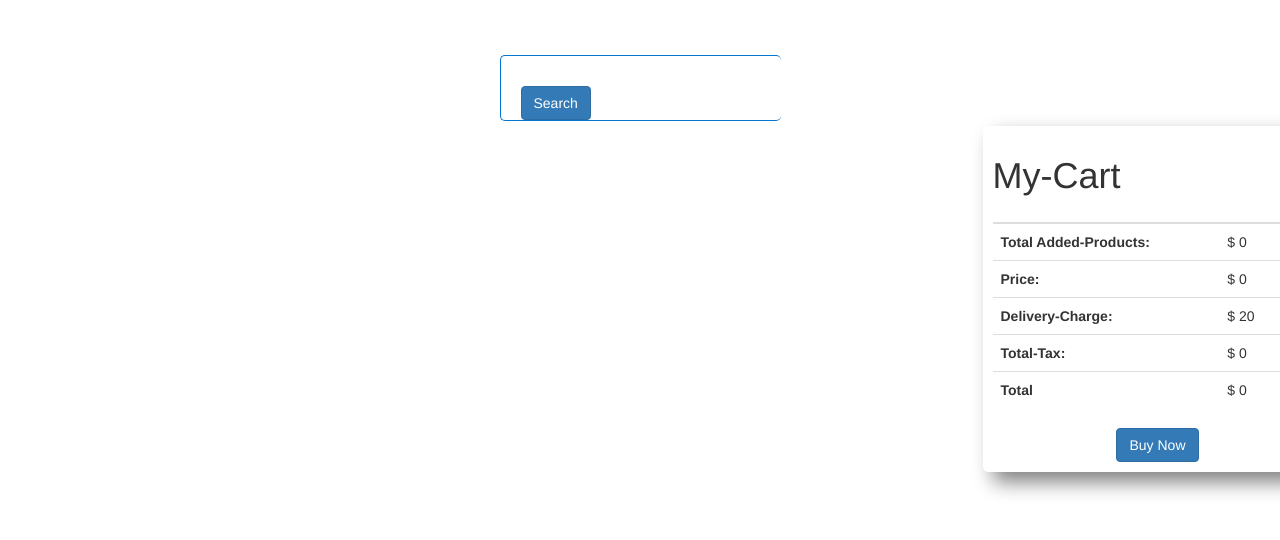
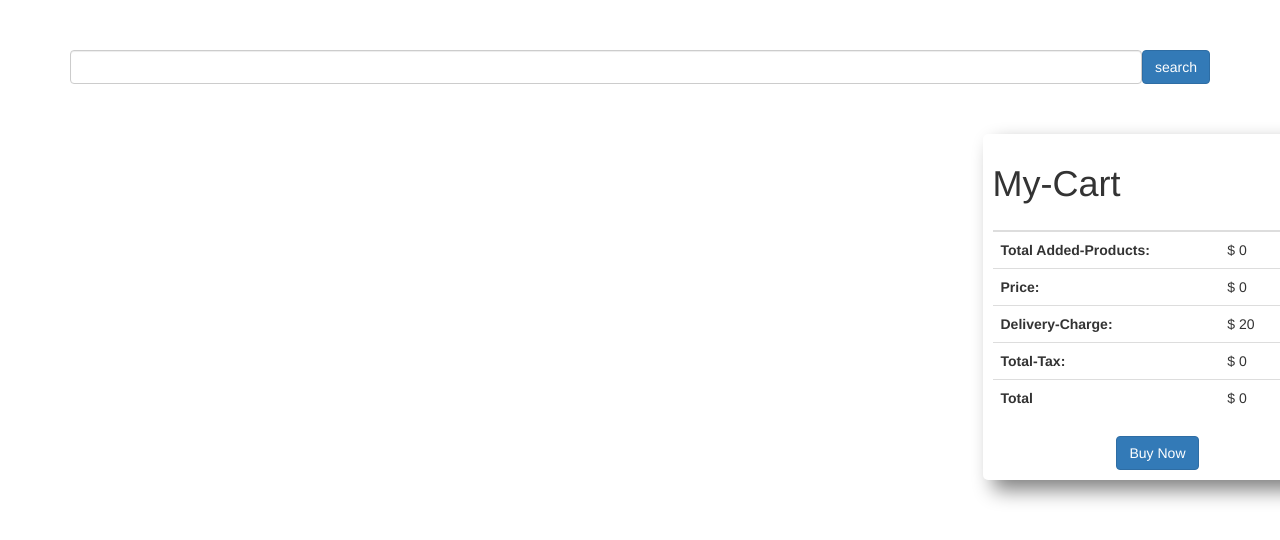
Before and after one commit to shakilhossain-cse/Ranga-Store, a plain HTML site: page index.html in a window 1280 px wide. Drawn offline with nearby package versions, Linux system fonts and the light colour scheme; no server answers.

Commit message:
fix image issu and redesin search input

```diff
--- a/css/style.css
+++ b/css/style.css
@@ -3,10 +3,11 @@ body {
   font-family: "Montserrat", sans-serif;
 }
 .search-field {
-  border: none;
-  border-radius: 50px;
-  padding: 5px;
-  outline: none;
+  margin-top: 5rem;
+  margin-bottom: 5rem;
+}
+.input-field{
+  display: flex;
 }
 .search-field:hover {
   outline: none;
@@ -14,7 +15,7 @@ body {
 }
 .search-box {
   border: 1px solid rgb(3, 118, 211);
-  width: 281px;
+  /* width: 281px; */
   border-radius: 5px;
   margin: auto;
   margin-top: 50px;
@@ -40,6 +41,7 @@ body {
   transition: 0.6s;
 }
 .single-product:hover {
+  background-color: rgb(248, 248, 248);
   box-shadow: 4px 4px 7px gray;
   border-radius: 10px;
   border: 1px solid cyan;
--- a/index.html
+++ b/index.html
@@ -21,12 +21,9 @@
   <header></header>
   <main class="main">
     <div class="search-field">
-      <div class="search-box">
-        <input id="input-field" class="search-field" type="text" />
-        <button type="button" class="btn btn-primary search-button" data-toggle="button" aria-pressed="false"
-          autocomplete="off" id="search-btn" onclick="loadProducts()">
-          Search
-        </button>
+      <div class="container input-field">
+        <input type="text" class="form-control w-75" id="input-field">
+        <button class="btn btn-primary" autocomplete="off" id="search-btn" onclick="loadProducts()">search</button>
       </div>
     </div>
     <div class="row">
--- a/js/app.js
+++ b/js/app.js
@@ -10,7 +10,7 @@ loadProducts();
 const showProducts = (products) => {
   const allProducts = products.map((pd) => pd);
   for (const product of allProducts) {
-    const image = product.images;
+    const image = product.image;
     const div = document.createElement("div");
     div.classList.add("product");
     div.innerHTML = `<div class="single-product">
```
